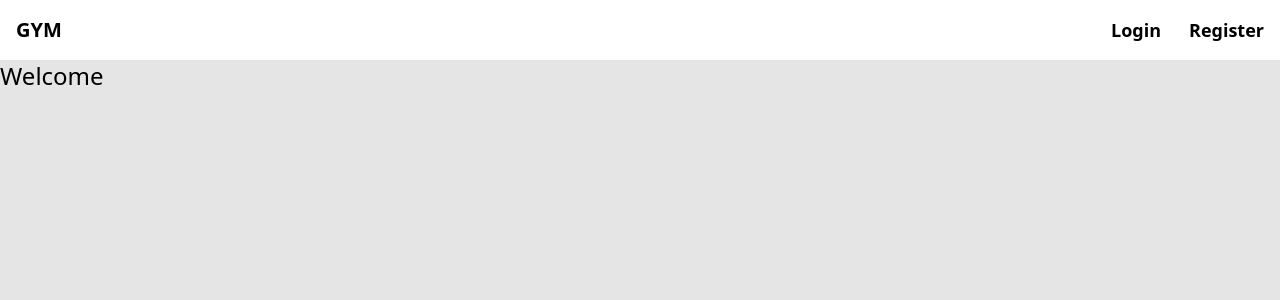
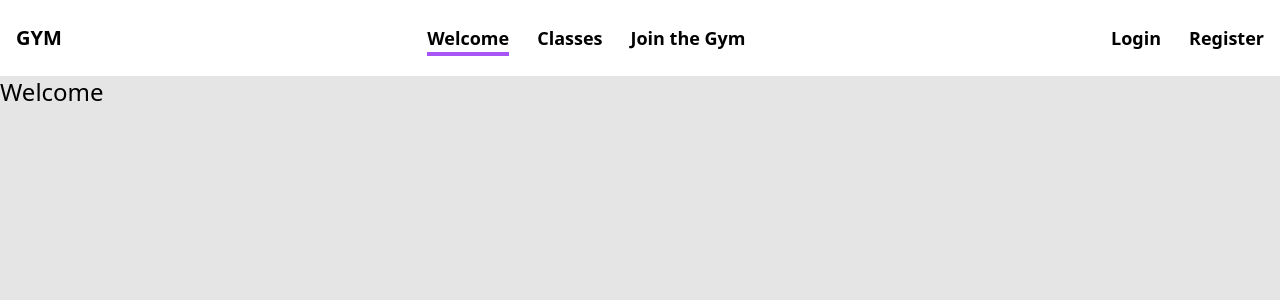
Before and after one commit to DavidLC578/gym-reservas-client, a Vue app: page / in a window 1280 px wide. Shown: the top 300 px of the page. Built offline with nearby package versions, Linux system fonts and the light colour scheme.

Commit message:
fix: space-y to navbar

```diff
--- a/src/components/NavBarComponent.vue
+++ b/src/components/NavBarComponent.vue
@@ -9,8 +9,8 @@
                 </svg>
             </button>
         </div>
-        <ul :class="{ 'hidden': !isMenuOpen, 'flex-col': isMenuOpen }"
-            class="flex lg:flex-row justify-center  md:items-center lg:space-x-7 font-semibold py-2 space-y-2">
+        <ul :class="{ 'hidden': !isMenuOpen, 'flex flex-col': isMenuOpen }"
+            class="lg:flex lg:flex-row justify-center md:items-center lg:space-x-7 font-semibold py-2 space-y-2 lg:space-y-0">
             <li :class="{ 'relative': true }">
                 <router-link to="/" class="text-lg">Welcome</router-link>
                 <div
```
